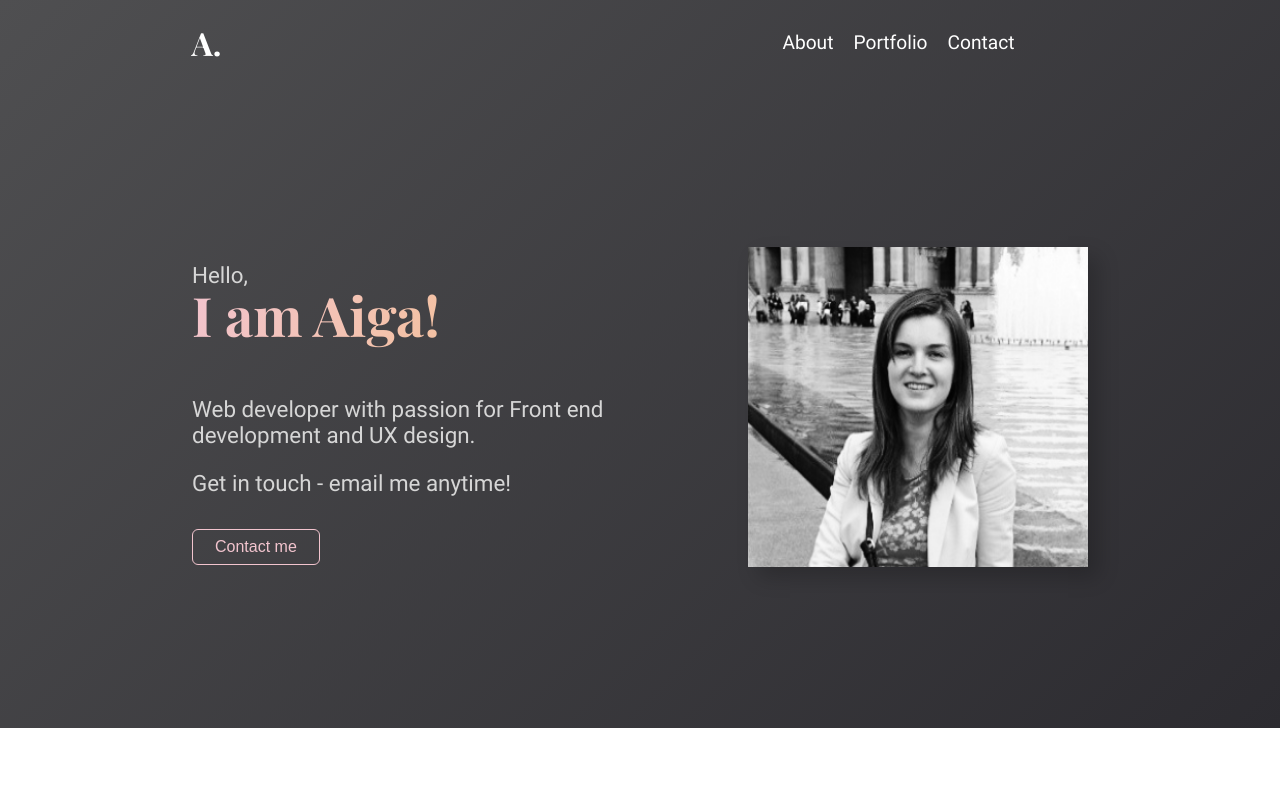
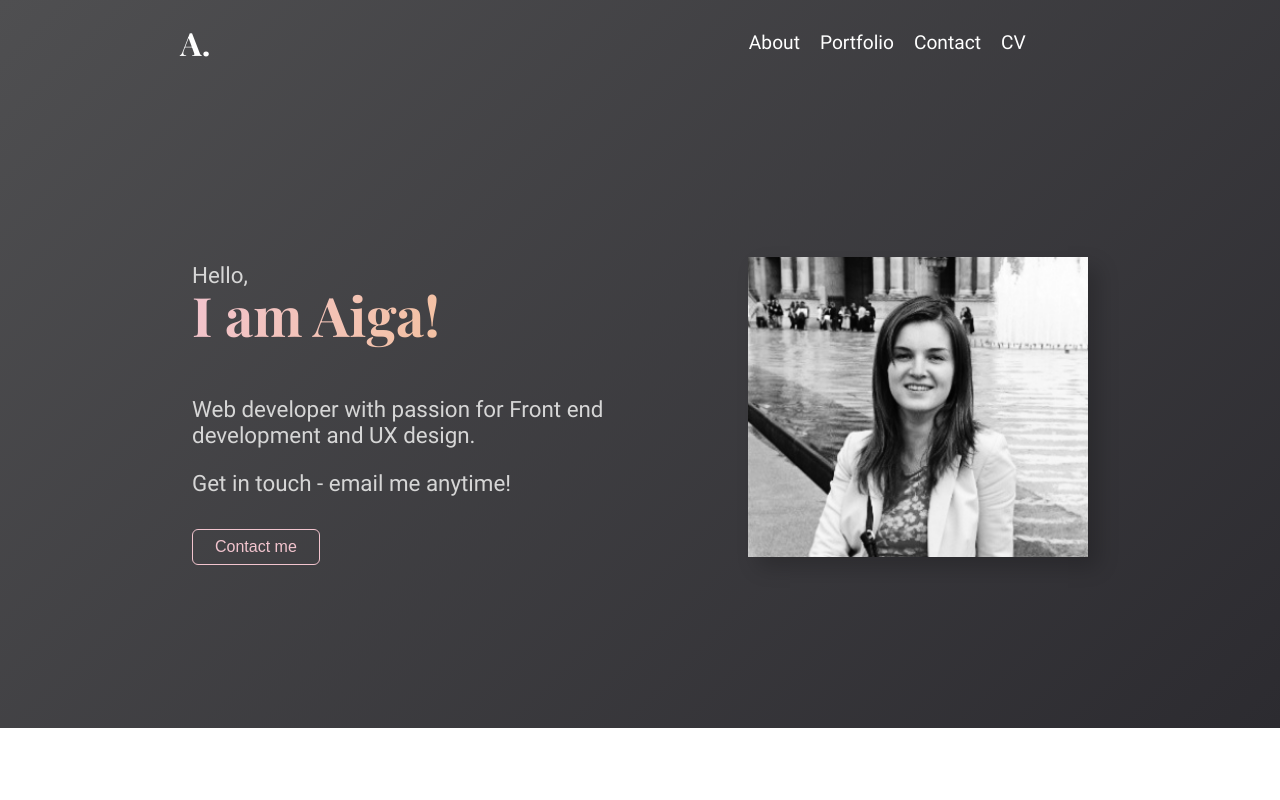
Before and after one commit to AiGaA/portfolio-Aiga, a plain HTML site: page index.html in a window 1280 px wide. Shown: the top 800 px of the page. Drawn offline with Linux system fonts and the light colour scheme.

Commit message:
adding external files
re-sized an image and added CV to the portfolio

```diff
--- a/css/style.css
+++ b/css/style.css
@@ -103,7 +103,7 @@ a:hover {
 }
 
 .hero img {
-    height: 320px;
+    height: 300px;
     width: 340px;
     box-shadow: 10px 10px 20px rgba(0, 0, 0, 0.2);
 }
--- a/index.html
+++ b/index.html
@@ -15,6 +15,7 @@
                     <li><a href="#about">About</a></li>
                     <li><a href="#portfolio">Portfolio</a></li>
                     <li><a href="#">Contact</a></li>
+                    <li><a href="./documents/Aiga_Andrejeva_Web_Developer.pdf" target="_blank">CV</a></li>
                 </ul>
             </nav>
         </header>
```
Also changed, not shown: 1 other file.
